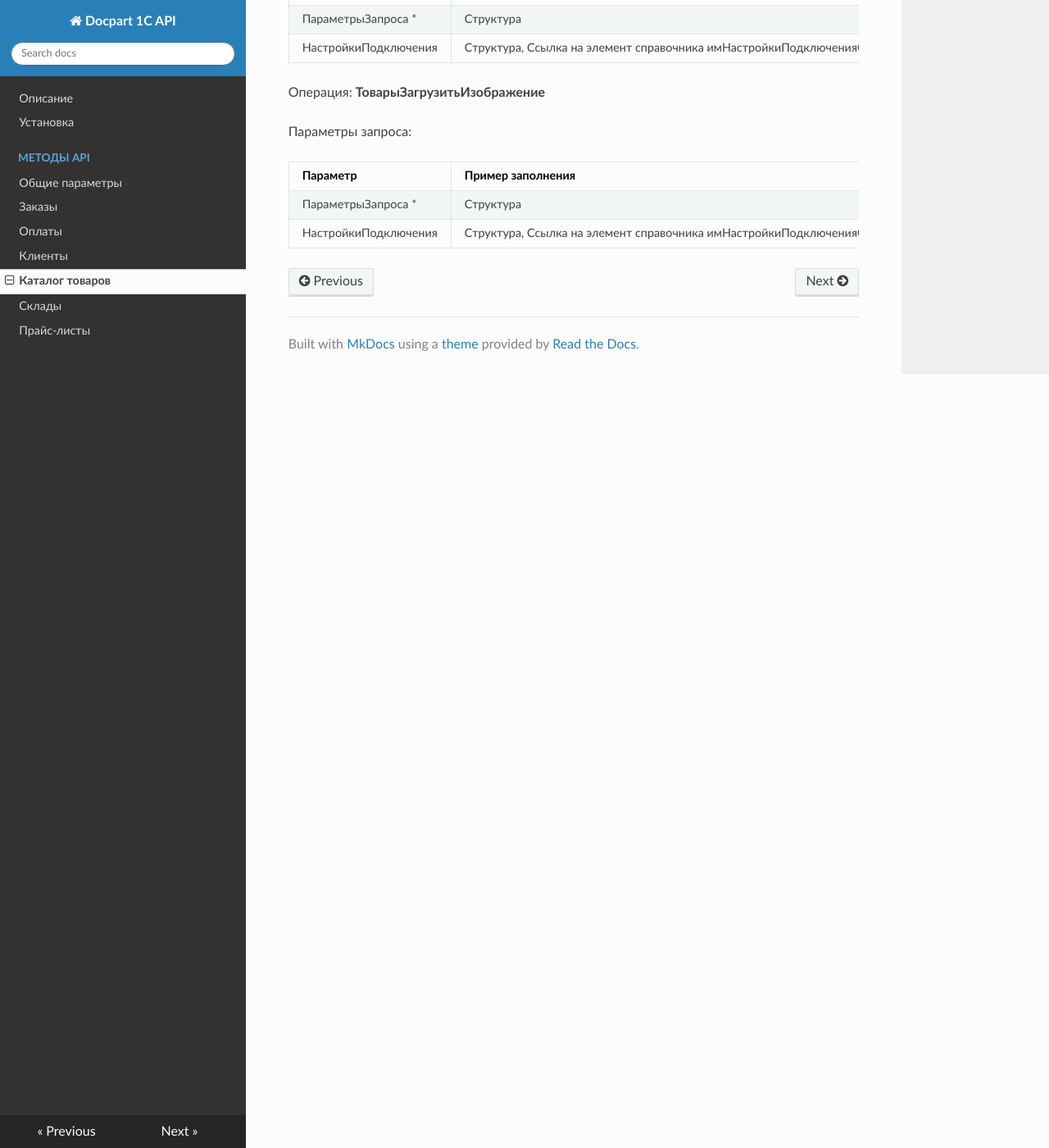
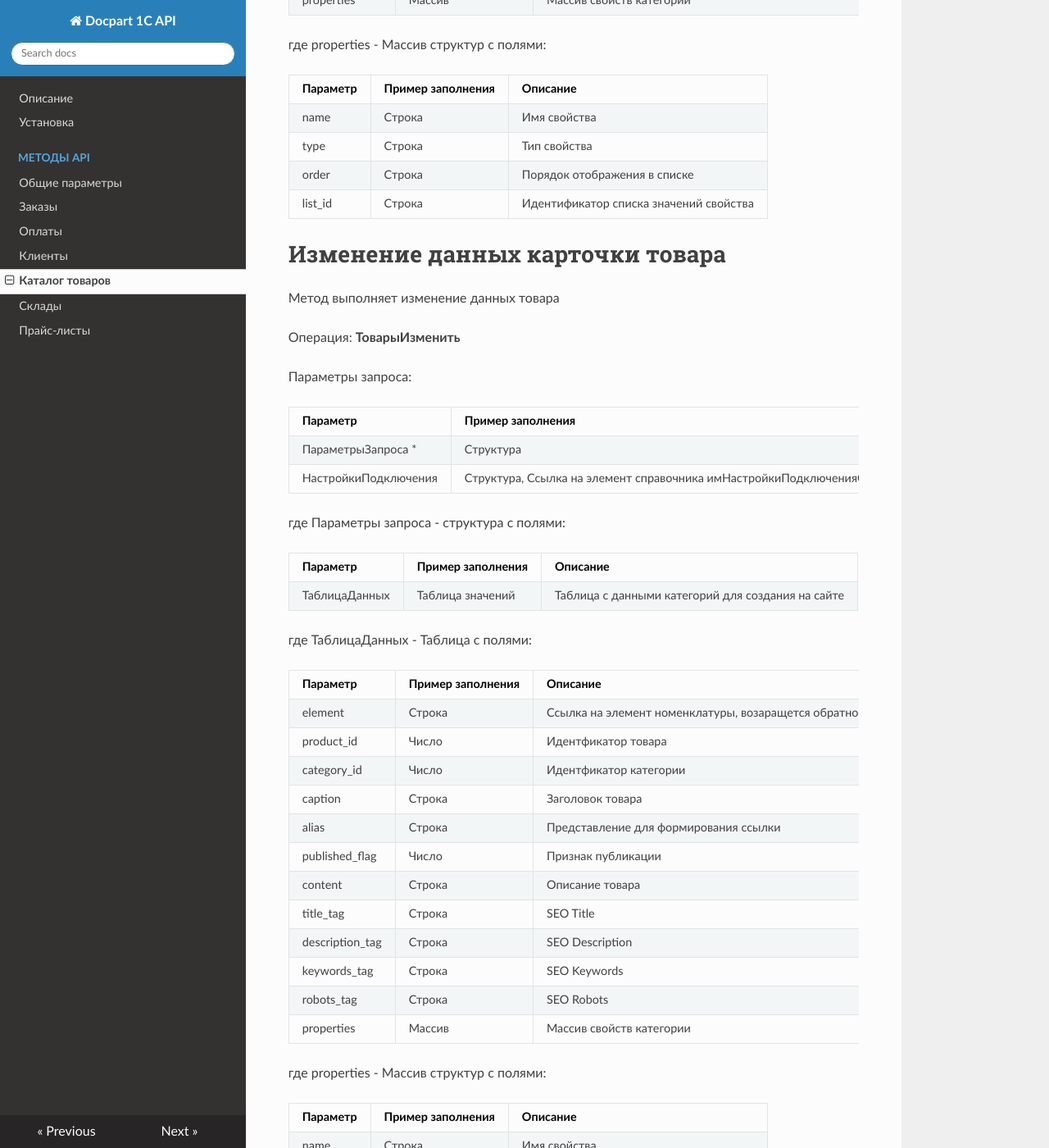
Before and after one commit to emayskiy/Docpart_1C_API_WIKI, an MkDocs documentation site: the page built from docs/cat_methods.md, in a window 1280 px wide and 1400 px high, scrolled down 4530 px. Shown: the whole window at 82% size. Built offline with MkDocs 1.6.1, drawn with Linux system fonts in a browser that asks for light colours; nearby versions of some CDN libraries; some of the changed text lies outside the part shown.

Commit message:
fix params

```diff
--- a/docs/cat_methods.md
+++ b/docs/cat_methods.md
@@ -146,6 +146,38 @@
 |ПараметрыЗапроса *|Структура|Структура отбора для получения заказов|
 |НастройкиПодключения|Структура, Ссылка на элемент справочника имНастройкиПодключенияСайтов|Настройки подключения к сайту|
 
+где Параметры запроса - структура с полями:
+
+|**Параметр** |**Пример заполнения** |**Описание** |
+|---|---|---|
+|ТаблицаДанных|Таблица значений|Таблица с данными категорий для создания на сайте|
+
+
+где ТаблицаДанных - Таблица с полями:
+
+|**Параметр** |**Пример заполнения** |**Описание** |
+|---|---|---|
+|element|Строка|Ссылка на элемент номенклатуры, возаращется обратно после обработки запроса|
+|category_id|Число|Идентфикатор категории|
+|caption|Строка|Заголовок товара|
+|alias|Строка|Представление для формирования ссылки|
+|published_flag|Число|Признак публикации|
+|content|Строка|Описание товара|
+|title_tag|Строка|SEO Title|
+|description_tag|Строка|SEO Description|
+|keywords_tag|Строка|SEO Keywords|
+|robots_tag|Строка|SEO Robots|
+|properties|Массив|Массив свойств категории|
+
+где properties - Массив структур с полями:
+
+|**Параметр** |**Пример заполнения** |**Описание** |
+|---|---|---|
+|name|Строка|Имя свойства|
+|type|Строка|Тип свойства|
+|order|Строка|Порядок отображения в списке|
+|list_id|Строка|Идентификатор списка значений свойства|
+
 
 # Изменение данных карточки товара
 
@@ -160,6 +192,41 @@
 |ПараметрыЗапроса *|Структура|Структура отбора для получения заказов|
 |НастройкиПодключения|Структура, Ссылка на элемент справочника имНастройкиПодключенияСайтов|Настройки подключения к сайту|
 
+
+где Параметры запроса - структура с полями:
+
+|**Параметр** |**Пример заполнения** |**Описание** |
+|---|---|---|
+|ТаблицаДанных|Таблица значений|Таблица с данными категорий для создания на сайте|
+
+
+где ТаблицаДанных - Таблица с полями:
+
+|**Параметр** |**Пример заполнения** |**Описание** |
+|---|---|---|
+|element|Строка|Ссылка на элемент номенклатуры, возаращется обратно после обработки запроса|
+|product_id|Число|Идентфикатор товара|
+|category_id|Число|Идентфикатор категории|
+|caption|Строка|Заголовок товара|
+|alias|Строка|Представление для формирования ссылки|
+|published_flag|Число|Признак публикации|
+|content|Строка|Описание товара|
+|title_tag|Строка|SEO Title|
+|description_tag|Строка|SEO Description|
+|keywords_tag|Строка|SEO Keywords|
+|robots_tag|Строка|SEO Robots|
+|properties|Массив|Массив свойств категории|
+
+где properties - Массив структур с полями:
+
+|**Параметр** |**Пример заполнения** |**Описание** |
+|---|---|---|
+|name|Строка|Имя свойства|
+|type|Строка|Тип свойства|
+|order|Строка|Порядок отображения в списке|
+|list_id|Строка|Идентификатор списка значений свойства|
+
+
 # Удаление товара с сайта
 
 Метод выполняет полное удаление всей информации о товаре с сайта без возможности восстановления.
@@ -173,6 +240,12 @@
 |ПараметрыЗапроса *|Структура|Структура отбора для получения заказов|
 |НастройкиПодключения|Структура, Ссылка на элемент справочника имНастройкиПодключенияСайтов|Настройки подключения к сайту|
 
+где Параметры запроса - структура с полями:
+
+|**Параметр** |**Пример заполнения** |**Описание** |
+|---|---|---|
+|ИдентификаторТовара|Число|Идентификатор товара для удаления из каталога сайта|
+
 
 Операция: **ТоварыЗагрузитьИзображение**
 
@@ -182,3 +255,12 @@
 |---|---|---|
 |ПараметрыЗапроса *|Структура|Структура отбора для получения заказов|
 |НастройкиПодключения|Структура, Ссылка на элемент справочника имНастройкиПодключенияСайтов|Настройки подключения к сайту|
+
+
+где Параметры запроса - структура с полями:
+
+|**Параметр** |**Пример заполнения** |**Описание** |
+|---|---|---|
+|ИдентификаторТовара|Число|Идентификатор товара для добалвения изобразжения|
+|ИмяФайла|Строка|Имя файла для записи на сайте|
+|ФайлИзображения|Строка|Полный путь к локальному файлу изображения|
```
